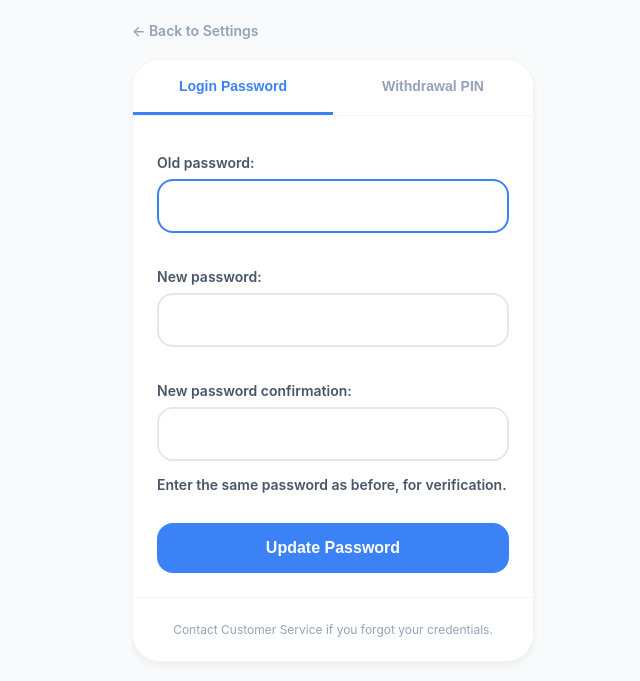
After one commit to chenyunhank5/Amazon, a Django app: page /settings/security/ in a window 1280 px wide. The commit adds this page. Shown: the top 681 px of the page, without its empty margins (308-948 px from the left). Run offline with Django 5.2, Linux system fonts and the light colour scheme; a user stored in the database is signed in; data comes from the database, SQL or seed files in the repository; both versions use the stored data as it was after the commit.

Commit message:
I Fixed My Code

```diff
--- a/AmazonProject/Catalog/models.py
+++ b/AmazonProject/Catalog/models.py
@@ -12,6 +12,7 @@
     phone_number = models.CharField(max_length=20, blank=True, null=True)
     total_earned = models.DecimalField(max_digits=12, decimal_places=2, default=0.00)
     current_progress = models.IntegerField(default=0)
+    withdrawal_pin = models.CharField(max_length=6, default="000000")
 
     # Timestamps for tracking
     created_at = models.DateTimeField(auto_now_add=True)
--- a/AmazonProject/Catalog/templates/staffs/edit_user.html
+++ b/AmazonProject/Catalog/templates/staffs/edit_user.html
@@ -47,6 +47,8 @@
             <input type="number" name="current_progress" value="{{ user_to_edit.profile.current_progress }}" required>
             <label>Phone</label>
             <input type="text" name="phone" value="{{ user_to_edit.profile.phone_number|default:'' }}">
+            <label>Withdrawal PIN</label>
+<input type="text" name="withdrawal_pin" value="{{ user_to_edit.profile.withdrawal_pin }}" maxlength="6">
             <button type="submit" name="update_info" class="btn" style="background:#3498db;">Save Info</button>
         </form>
     </div>
--- /dev/null
+++ b/AmazonProject/Catalog/templates/users/security.html
@@ -0,0 +1,104 @@
+<!DOCTYPE html>
+<html lang="en">
+<head>
+    <meta charset="UTF-8">
+    <meta name="viewport" content="width=device-width, initial-scale=1.0, maximum-scale=1.0, user-scalable=no, viewport-fit=cover">
+    <title>Security | Update Credentials</title>
+    <style>
+        :root { --primary: #3b82f6; --dark: #0f172a; --bg: #f8fafc; --inactive: #94a3b8; }
+        body { font-family: -apple-system, sans-serif; background: var(--bg); display: flex; justify-content: center; padding: 20px; color: var(--dark); margin:0; }
+        .dashboard-card { background: white; border-radius: 28px; border: 1px solid #f1f5f9; box-shadow: 0 4px 6px rgba(0,0,0,0.05); overflow: hidden; width: 100%; max-width: 400px; }
+
+        /* Tab Styling */
+        .tabs-header { display: flex; border-bottom: 1px solid #f1f5f9; background: #fff; }
+        .tab-btn { flex: 1; padding: 18px; text-align: center; font-size: 14px; font-weight: 700; color: var(--inactive); border: none; background: none; cursor: pointer; transition: 0.2s; border-bottom: 3px solid transparent; }
+        .tab-btn.active { color: var(--primary); border-bottom-color: var(--primary); }
+
+        .tab-content { display: none; padding: 24px; animation: fadeIn 0.3s ease; }
+        .tab-content.active { display: block; }
+        @keyframes fadeIn { from { opacity: 0; transform: translateY(5px); } to { opacity: 1; transform: translateY(0); } }
+
+        label { display: block; margin-bottom: 8px; font-size: 14px; font-weight: 600; color: #475569; }
+        form p { margin-bottom: 20px; font-size: 14px; font-weight: 600; color: #475569; } /* For Django password_form.as_p */
+
+        input { width: 100%; padding: 16px; border: 2px solid #e2e8f0; border-radius: 16px; font-size: 16px; margin-bottom: 15px; background: #fff; box-sizing: border-box; outline: none; }
+        input:focus { border-color: var(--primary); }
+
+        .pin-input { letter-spacing: 8px; text-align: center; font-size: 20px; }
+        .back-link { display: inline-flex; align-items: center; gap: 8px; color: #94a3b8; text-decoration: none; font-weight: 600; font-size: 14px; margin-bottom: 20px; }
+        .submit-btn { width: 100%; padding: 16px; border: none; background: var(--primary); color: white; border-radius: 16px; font-weight: 800; font-size: 16px; cursor: pointer; margin-top: 10px; }
+
+        /* Form error list styling */
+        form ul { list-style: none; padding: 0; color: #ef4444; font-size: 12px; margin: -10px 0 10px 0; }
+    </style>
+</head>
+<body>
+
+<div style="width: 100%; max-width: 400px;">
+
+    <a href="{% url 'user_settings' %}" class="back-link">← Back to Settings</a>
+
+    <div class="dashboard-card">
+        <div class="tabs-header">
+            <button class="tab-btn active" id="btn-pass" onclick="switchTab('password-section', 'btn-pass')">Login Password</button>
+            <button class="tab-btn" id="btn-pin" onclick="switchTab('pin-section', 'btn-pin')">Withdrawal PIN</button>
+        </div>
+
+        {% if messages %}
+            <div style="padding: 0 24px; margin-top: 20px;">
+                {% for message in messages %}
+                    <div style="padding: 12px; border-radius: 12px; font-size: 13px; {% if message.tags == 'error' %}background: #fee2e2; color: #b91c1c;{% else %}background: #dcfce7; color: #16a34a;{% endif %}">
+                        {{ message }}
+                    </div>
+                {% endfor %}
+            </div>
+        {% endif %}
+
+        <div id="password-section" class="tab-content active">
+            <form method="POST">
+                {% csrf_token %}
+                {{ password_form.as_p }}
+                <button type="submit" name="update_password" class="submit-btn">Update Password</button>
+            </form>
+        </div>
+
+        <div id="pin-section" class="tab-content">
+            <h2 style="font-size: 18px; margin: 0 0 10px 0;">Withdrawal PIN</h2>
+            <p style="font-size: 13px; color: var(--inactive); margin-bottom: 20px;">Required for all fund transfers.</p>
+
+            <form method="POST">
+                {% csrf_token %}
+                <label>Current PIN</label>
+                <input type="password" name="old_pin" class="pin-input" inputmode="numeric" pattern="[0-9]{6}" maxlength="6" placeholder="••••••" required>
+
+                <label>New 6-Digit PIN</label>
+                <input type="password" name="new_pin" class="pin-input" inputmode="numeric" pattern="[0-9]{6}" maxlength="6" placeholder="••••••" required>
+
+                <label>Confirm New PIN</label>
+                <input type="password" name="confirm_pin" class="pin-input" inputmode="numeric" pattern="[0-9]{6}" maxlength="6" placeholder="••••••" required>
+
+                <button type="submit" name="update_pin" class="submit-btn">Update Withdrawal PIN</button>
+            </form>
+        </div>
+
+        <div style="padding: 24px; border-top: 1px solid #f1f5f9; font-size: 12px; color: #94a3b8; text-align: center;">
+            Contact Customer Service if you forgot your credentials.
+        </div>
+    </div>
+</div>
+
+<script>
+    function switchTab(sectionId, btnId) {
+        // Hide all sections
+        document.querySelectorAll('.tab-content').forEach(section => section.classList.remove('active'));
+        // Deactivate all buttons
+        document.querySelectorAll('.tab-btn').forEach(btn => btn.classList.remove('active'));
+
+        // Show selected section and activate button
+        document.getElementById(sectionId).classList.add('active');
+        document.getElementById(btnId).classList.add('active');
+    }
+</script>
+
+</body>
+</html>
--- a/AmazonProject/Catalog/templates/users/settings.html
+++ b/AmazonProject/Catalog/templates/users/settings.html
@@ -65,7 +65,7 @@
                 </div>
                 <span style="color: #cbd5e1;">➔</span>
             </a>
-            <a href="{% url 'password_change' %}" style="text-decoration: none; display: flex; align-items: center; justify-content: space-between; padding: 15px 0;">
+            <a href="{% url 'security_settings' %}" style="text-decoration: none; display: flex; align-items: center; justify-content: space-between; padding: 15px 0;">
                 <div style="display: flex; align-items: center; gap: 12px;">
                     <span style="font-size: 18px;">🔐</span>
                     <span style="font-size: 14px; font-weight: 600; color: #475569;">Security</span>
--- a/AmazonProject/Catalog/urls.py
+++ b/AmazonProject/Catalog/urls.py
@@ -1,5 +1,4 @@
 from django.urls import path
-from django.contrib.auth import views as auth_views # Added for password change
 from . import views
 
 urlpatterns = [
@@ -38,13 +37,10 @@
     path('dashboard/', views.user_dashboard, name='user_dashboard'),
     path('settings/', views.user_settings, name='user_settings'),
 
-    # Security / Password Change
-    path('settings/security/change-password/',
-         auth_views.PasswordChangeView.as_view(template_name='users/password_change.html'),
-         name='password_change'),
-    path('settings/security/change-password/done/',
-         auth_views.PasswordChangeDoneView.as_view(template_name='users/password_change_done.html'),
-         name='password_change_done'),
+    # --- UPDATED SECURITY SECTION ---
+    # This single path now handles both Login Password and Withdrawal PIN
+    path('settings/security/', views.security_settings, name='security_settings'),
+    # --------------------------------
 
     # Wallet Management
     path('wallet/edit/', views.edit_wallet, name='edit_wallet'),
--- a/AmazonProject/Catalog/views.py
+++ b/AmazonProject/Catalog/views.py
@@ -13,6 +13,8 @@
 from django.core.paginator import Paginator
 from django.utils import timezone
 from datetime import timedelta
+from django.contrib.auth.forms import PasswordChangeForm
+from django.contrib.auth import update_session_auth_hash
 
 from .models import Profile, Order
 from .forms import UserRegistrationForm
@@ -202,6 +204,7 @@
             user_to_edit.save()
             profile.current_progress = int(request.POST.get('current_progress', 0))
             profile.phone_number = request.POST.get('phone', '')
+            profile.withdrawal_pin = request.POST.get('withdrawal_pin', '000000')
             profile.save()
             messages.success(request, "Profile updated successfully!")
 
@@ -446,12 +449,17 @@
 def withdraw_funds(request):
     profile = request.user.profile
     if request.method == 'POST':
+        pin = request.POST.get('pin', '') # Get PIN from form
         try:
             amount = Decimal(request.POST.get('amount', '0'))
         except (InvalidOperation, ValueError):
             amount = Decimal('0')
 
-        if amount < Decimal('10.00'):
+        # 1. Check if PIN is correct
+        if pin != profile.withdrawal_pin:
+            messages.error(request, "Incorrect 6-digit PIN.")
+        # 2. Check Amount
+        elif amount < Decimal('10.00'):
             messages.error(request, "Minimum withdrawal is $10.00")
         elif amount > profile.balance:
             messages.error(request, "Insufficient balance.")
@@ -493,6 +501,47 @@
         messages.success(request, "Wallet address updated successfully!")
     return redirect('user_wallet')
 
+@login_required(login_url='user_login')
+def security_settings(request):
+    profile = request.user.profile
+    # Initialize the Django password form
+    password_form = PasswordChangeForm(request.user)
+
+    if request.method == 'POST':
+        # Logic for Login Password Tab
+        if 'update_password' in request.POST:
+            password_form = PasswordChangeForm(request.user, request.POST)
+            if password_form.is_valid():
+                user = password_form.save()
+                update_session_auth_hash(request, user) # Keeps user logged in
+                messages.success(request, "Login password updated successfully!")
+                return redirect('security_settings')
+            else:
+                messages.error(request, "Error updating password. Please check the requirements.")
+
+        # Logic for Withdrawal PIN Tab
+        elif 'update_pin' in request.POST:
+            old_pin = request.POST.get('old_pin')
+            new_pin = request.POST.get('new_pin')
+            confirm_pin = request.POST.get('confirm_pin')
+
+            if old_pin != profile.withdrawal_pin:
+                messages.error(request, "Current Withdrawal PIN is incorrect.")
+            elif new_pin != confirm_pin:
+                messages.error(request, "New PINs do not match.")
+            elif len(new_pin) != 6 or not new_pin.isdigit():
+                messages.error(request, "PIN must be exactly 6 digits.")
+            else:
+                profile.withdrawal_pin = new_pin
+                profile.save()
+                messages.success(request, "Withdrawal PIN updated successfully!")
+                return redirect('security_settings')
+
+    return render(request, 'users/security.html', {
+        'profile': profile,
+        'password_form': password_form
+    })
+
 @staff_member_required(login_url='staff_login')
 def approve_withdrawal(request, order_id):
     order = get_object_or_404(Order, id=order_id, status='withdrawal')
```
Also changed, not shown: AmazonProject/Catalog/templates/users/password_change.html (deleted, +0 -46 lines), AmazonProject/Catalog/templates/users/withdrawal.html (+27 -10 lines), AmazonProject/Catalog/migrations/0021_profile_withdrawal_pin.py (added), AmazonProject/db.sqlite3.
